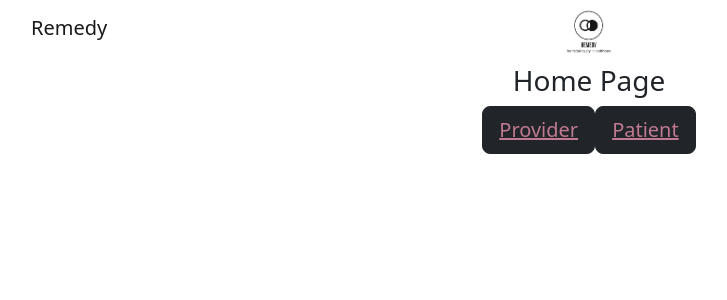
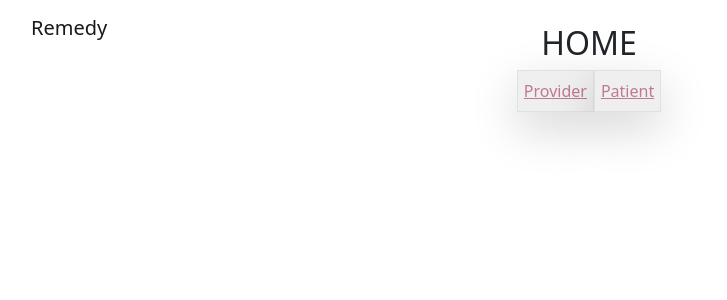
Before and after one commit to wwwjanelle/Project-Remedy, a React (Create React App) app in the folder remedy-website-react-ui/: page / in a window 1280 px wide. Shown: the top 300 px of the page, without its empty margins (51-778 px from the left). Built offline with nearby package versions, Linux system fonts and the light colour scheme; no server answers; the database is empty.

Commit message:
New Homepage

```diff
--- a/remedy-website-react-ui/src/pages/Home/Homepage.js
+++ b/remedy-website-react-ui/src/pages/Home/Homepage.js
@@ -1,29 +1,32 @@
 import React, { useState } from "react";
 import "../../App.css";
-import image from "../../img/Remedy-1.jpeg";
-import background from "../../img/Background.png";
-// import { Button } from "@mui/material";
-// <script>
-// function bigImg(x) {
-//    x.style.height = "128px";
-//    x.style.width = "128px";
-//}
-//function normalImg(x) {
-//    x.style.height = "64px";
-//    x.style.width = "65px";
-//}
-//</script>
+import image from "../../img/medanim.gif";
 
 const HomePage = ({ }) => {
 
     return (
-        <form>
-            <img border = "0" src={image} alt="Remedy" width="64" height="64"/>
-            <h3>Home Page</h3>
+        <div className="container-side-by-side">
+            <div className="left-image">
+            </div>
+            <div className="right-form"></div>
+        <div className='grid grid-cols-1 sm:grid-cols-2 h-screen w-full'>
+
+
+        <div className='bg-gray-100 flex flex-col justify-center'>
+            <form className='max-w-[400px] w-full mx-auto bg-white p-4'>
+                <h2 className='text-4xl font-bold text-center py-6'>HOME</h2>
+                <button type="submit" className="border shadow-lg hover:shadow-xl px-15 py-2 relative flex items-center"><a href="/provider">Provider</a></button>
+                <button type="submit" className="border shadow-lg hover:shadow-xl px-15 py-2 relative flex items-center"><a href="/patient">Patient</a></button>
+            </form>
+        </div>
+    </div>
+         {/* <form> <h3>Home Page</h3>
             <button type="submit" className="btn btn-dark btn-lg btn-block"><a href="/provider">Provider</a></button>
             <button type="submit" className="btn btn-dark btn-lg btn-block"><a href="/patient">Patient</a></button>
+             <button className='border w-full my-5 py-2 bg-indigo-600 hover:bg-indigo-500 text-white'onClick={doSignIn}>Sign In</button>
+        </form>*/}
 
-        </form>
+        </div>
     );
 };
 
```
